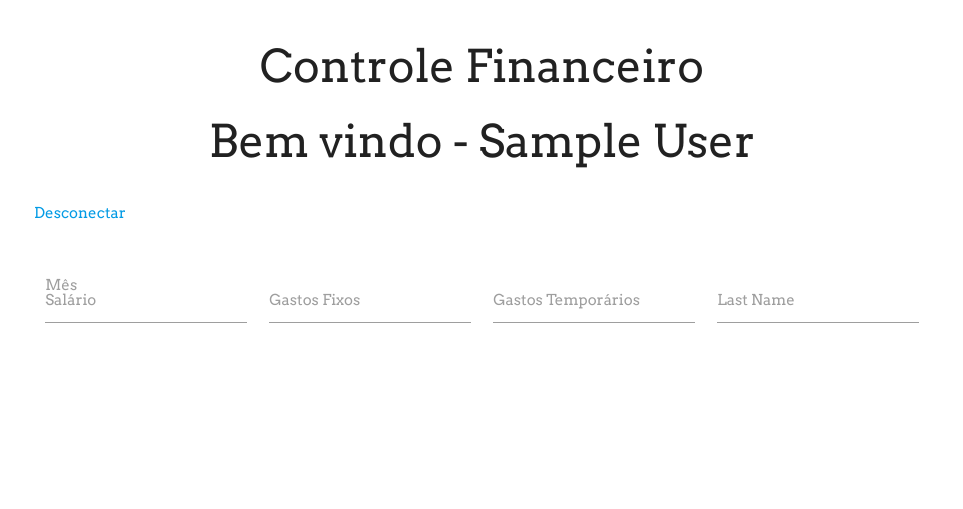
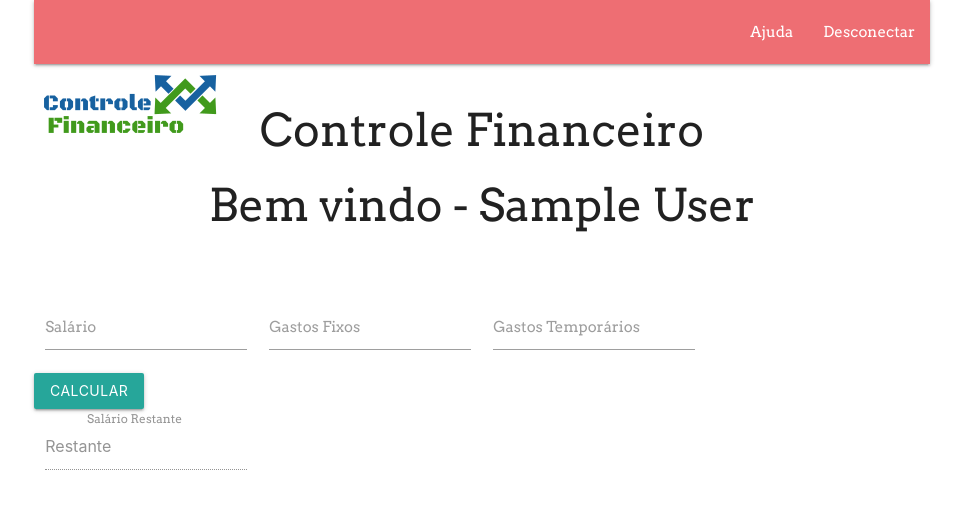
Before and after one commit to juan-pereira/controle-financeiro, a PHP site: page /site/site.php in a window 1280 px wide. Shown: the top 509 px of the page, without its empty margins (158-1121 px from the left). Run offline with PHP 8.4, Linux system fonts and the light colour scheme; the visitor is signed in with stand-in values (Sample User, id 1); some libraries are stand-ins or nearby versions.

Commit message:
Site com alterações feitas

```diff
--- a/site/site.php
+++ b/site/site.php
@@ -17,42 +17,30 @@ require("../php/session.php");
 
 </head>
 
-<body class="container">
+<body class="container body">
+	<nav class="nav">
+		<div class="nav-wrapper">
+			<a href="#" class="brand-logo"><img class="img-nav" src="../controlefinanceiro.png"></a>
+			<ul id="nav-mobile" class="right hide-on-med-and-down">
+				<li><a href="help.html">Ajuda</a></li>
+				<li><a href="../php/deslogar.php">Desconectar</a></li>
+			</ul>
+		</div>
+	</nav>
 
 	<header class="cabecalho">
 		<h1 class="titulo-principal">Controle Financeiro</h1>
 
 		<h4 class="titulo-principal">Bem vindo - <?=$_SESSION['nome']?></h4>
 
-		<br>
 
-		<a href="../php/deslogar.php">Desconectar</a>
 
 		<br><br>
 
-
-		<div class="input-field col s12">
-			<select>
-				<option value="0" selected>Selecione o mês desejado</option>
-				<option value="1">Janeiro</option>
-				<option value="2">Fevereiro</option>
-				<option value="3">Março</option>
-				<option value="4">Abril</option>
-				<option value="5">Maio</option>
-				<option value="6">Junho</option>
-				<option value="7">Julho</option>
-				<option value="8">Agosto</option>
-				<option value="9">Setembro</option>
-				<option value="10">Outubro</option>
-				<option value="11">Novembro</option>
-				<option value="12">Dezembro</option>
-			</select>
-			<label>Mês</label>
-		</div>
 	</header>
 
 	<main>
-		<div class="row">
+		<div class="row form-center">
 			<div class="input-field col s12 m6 l3">
 				<input id="salario" type="text" class="validate ValoresItens">
 				<label for="salario">Salário</label>
@@ -65,14 +53,15 @@ require("../php/session.php");
 				<input id="temporarios" type="text" class="validate ValoresItens">
 				<label for="temporarios">Gastos Temporários</label>
 			</div>
-			<div class="input-field col s12 m6 l3">
-				<input id="last_name" type="text" class="validate">
-				<label for="last_name">Last Name</label>
+		</div>
+		<button class="btn waves-effect waves-light botao center" type="submit" name="action">Calcular</button>
+		<div class="row form-center">
+			<div class="input-field col s12 m6 l3 enviar">
+				<input disabled value="Restante" id="disabled" type="text" class="validate">
+				<label style="text-align: center;" for="disable">Salário Restante</label>
 			</div>
 		</div>
 	</main>
-
-
 	<!-- JS -->
 	<script src="https://ajax.googleapis.com/ajax/libs/jquery/3.5.1/jquery.min.js"></script>
 	<script src="https://cdnjs.cloudflare.com/ajax/libs/materialize/1.0.0/js/materialize.min.js"></script>
```
